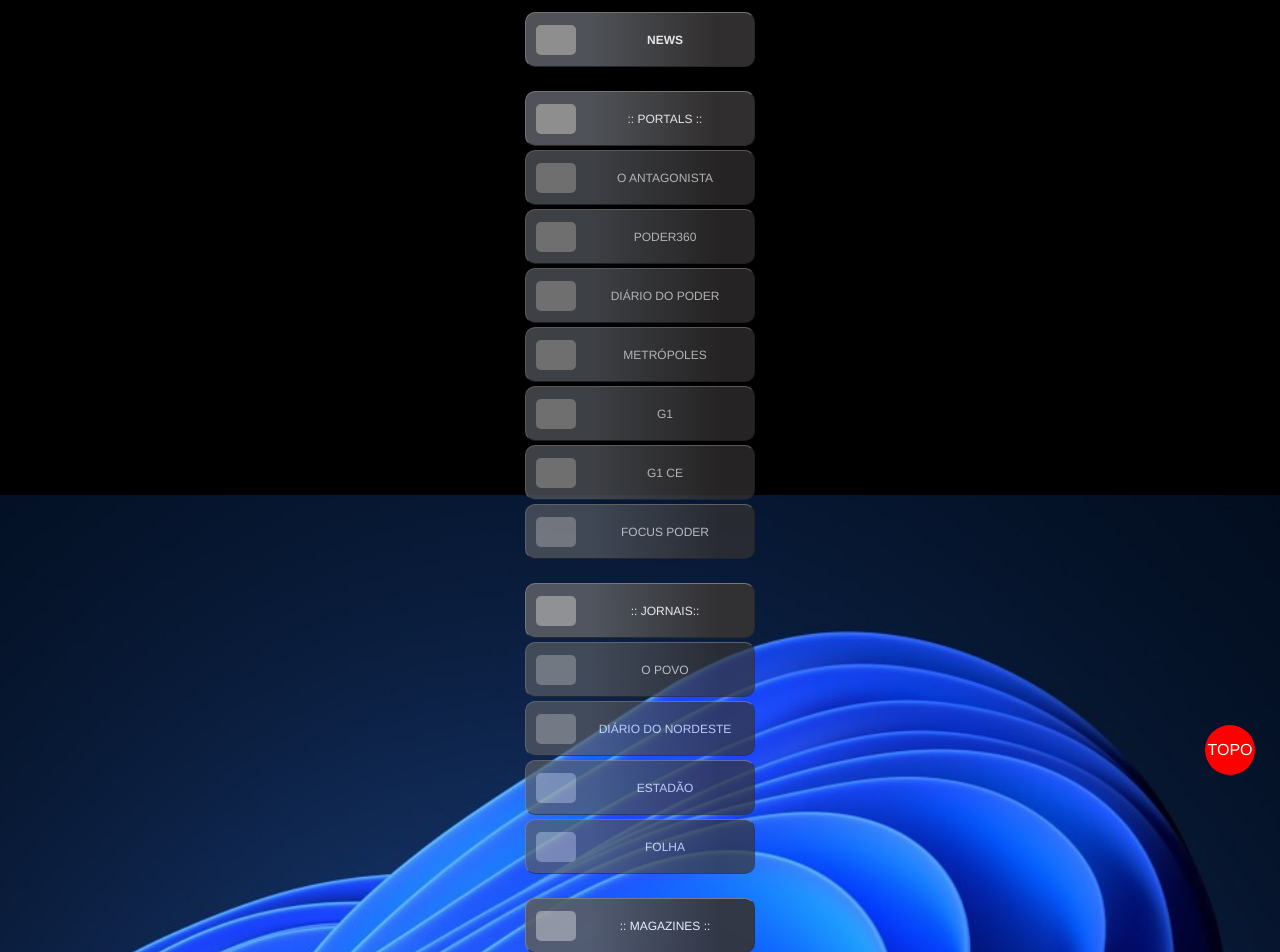
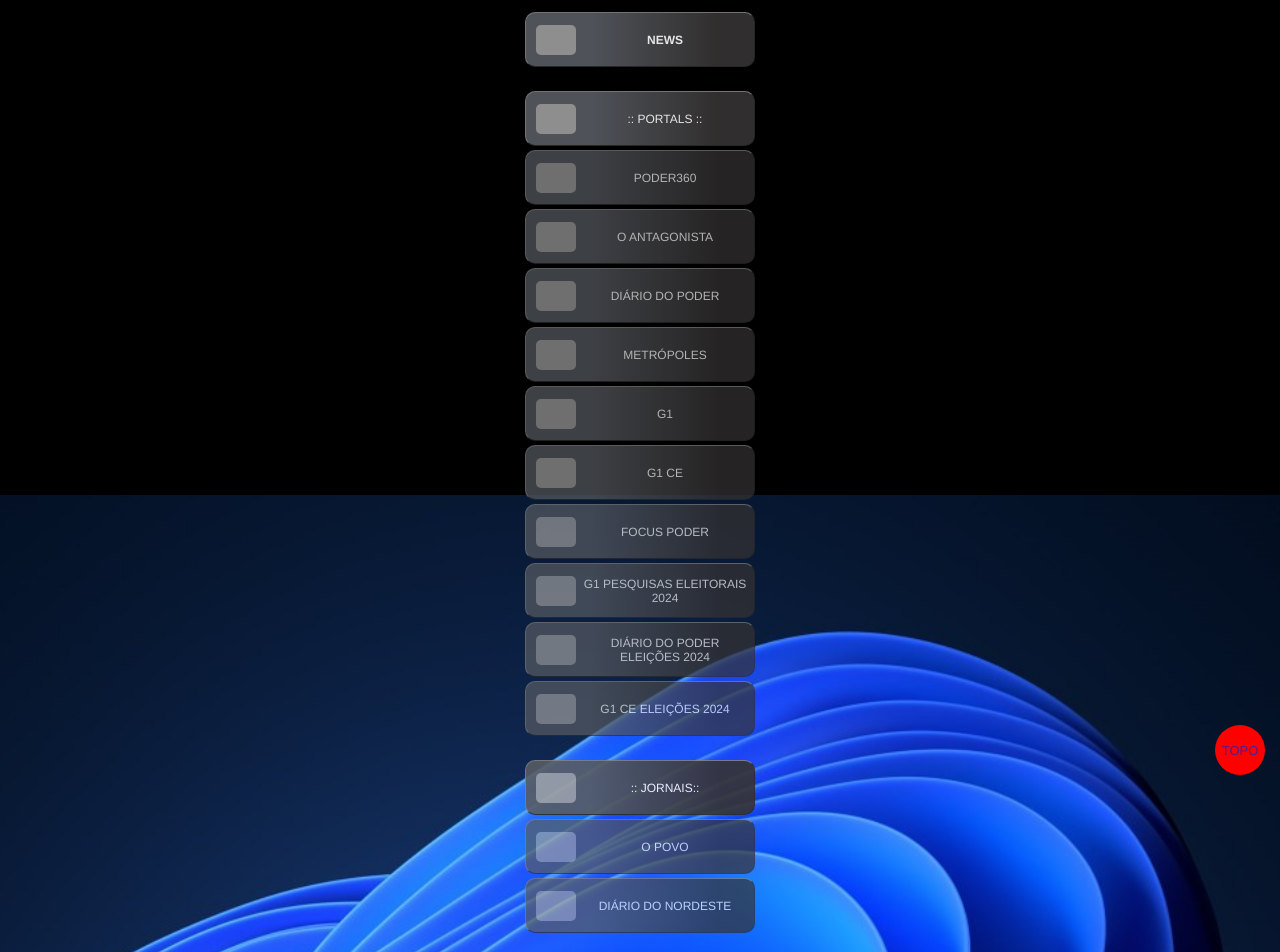
Before and after one commit to thuckness/links, a plain HTML site: page news.html in a window 1280 px wide. Shown: the top 952 px of the page. Drawn offline with Linux system fonts and the light colour scheme; grey boxes are pictures that could not be loaded.

Commit message:
Add files via upload

```diff
--- a/news.html
+++ b/news.html
@@ -26,11 +26,11 @@
             <a href="" target=""><button class="btn-tiles-cab"><img src="https://img.icons8.com/?size=100&id=rhvV5hIsMYPE&format=png&color=000000"
                 class="img-tiles" title="NEWS">:: PORTALS ::<p></p></button></a>
 
+            <a href="https://www.poder360.com.br/poder-hoje/" target="_blank"><button class="btn-tiles"><img  class="img-tiles" src="https://yt3.googleusercontent.com/ZG0WxC-PHfIhjsKev3zZ3WiGO07BPjWVIOY7Rc5PKSgi65gin4rUjNW2mypndPhxoYFNauee9Q=s160-c-k-c0x00ffffff-no-rj"
+                title="PODER360">PODER360<p></p></button></a>
+
             <a href="https://oantagonista.com.br" target="_blank"><button class="btn-tiles"><img  class="img-tiles" src="https://yt3.googleusercontent.com/exzJEW2XagXvJbjE0HGL2n0ulb19aDKj9l90T5pJ5OiEFjjNp2CCCVOnbd9olc6wMBznMNW5=s160-c-k-c0x00ffffff-no-rj"
                 title="O ANTAGONISTA">O ANTAGONISTA<p></p></button></a>
-
-            <a href="https://www.poder360.com.br" target="_blank"><button class="btn-tiles"><img  class="img-tiles" src="https://yt3.googleusercontent.com/ZG0WxC-PHfIhjsKev3zZ3WiGO07BPjWVIOY7Rc5PKSgi65gin4rUjNW2mypndPhxoYFNauee9Q=s160-c-k-c0x00ffffff-no-rj"
-                title="PODER360">PODER360<p></p></button></a>
 
             <a href="https://diariodopoder.com.br" target="_blank"><button class="btn-tiles"><img  class="img-tiles" src="https://yt3.googleusercontent.com/_qOcoh12a2_Q1fT8vetkR13z98Gujd5RFyfWSizON3S8U_HTrhGQupK6XJNyQ0LjkMVXLK9IHw=s160-c-k-c0x00ffffff-no-rj"
                 title="DIÁRIO DO PODER">DIÁRIO DO PODER<p></p></button></a>
@@ -41,11 +41,20 @@
             <a href="https://g1.globo.com" target="_blank"><button class="btn-tiles"><img  class="img-tiles" src="https://play-lh.googleusercontent.com/jFIwbIofKnamJhU4l5eOeRvf7Zy-VF7avOsUcTmsji9xtKR_Dc6CT7hR1siQkHHBX5w=w240-h480-rw"
                 title="G1">G1<p></p></button></a>
 
-            <a href="https://g1.globo.com/ce/ceara" target="_blank"><button class="btn-tiles"><img  class="img-tiles" src="https://play-lh.googleusercontent.com/jFIwbIofKnamJhU4l5eOeRvf7Zy-VF7avOsUcTmsji9xtKR_Dc6CT7hR1siQkHHBX5w=w240-h480-rw"
+            <a href="https://g1.globo.com/ce/ceara/ultimas-noticias/" target="_blank"><button class="btn-tiles"><img  class="img-tiles" src="https://play-lh.googleusercontent.com/jFIwbIofKnamJhU4l5eOeRvf7Zy-VF7avOsUcTmsji9xtKR_Dc6CT7hR1siQkHHBX5w=w240-h480-rw"
                 title="G1 CE">G1 CE<p></p></button></a>
 
             <a href="https://focuspoder.com.br" target="_blank"><button class="btn-tiles"><img  class="img-tiles" src="https://yt3.googleusercontent.com/8J7NQvus42fjbqkfwfaykSAwArs21f_qNqAhcgJ1rPFl16LjpRUEEyIfw-vFWO-gC1m7mV4SETU=s160-c-k-c0x00ffffff-no-rj"
                 title="FOCUS PODER">FOCUS PODER<p></p></button></a>
+
+            <a href="https://g1.globo.com/politica/eleicoes/2024/pesquisa-eleitoral/" target="_blank"><button class="btn-tiles"><img  class="img-tiles" src="https://play-lh.googleusercontent.com/jFIwbIofKnamJhU4l5eOeRvf7Zy-VF7avOsUcTmsji9xtKR_Dc6CT7hR1siQkHHBX5w=w240-h480-rw"
+                title="ELEIÇÕES 2024">G1 PESQUISAS ELEITORAIS 2024<p></p></button></a>
+
+            <a href="https://diariodopoder.com.br/tag/eleicoes-2024" target="_blank"><button class="btn-tiles"><img  class="img-tiles" src="https://yt3.googleusercontent.com/_qOcoh12a2_Q1fT8vetkR13z98Gujd5RFyfWSizON3S8U_HTrhGQupK6XJNyQ0LjkMVXLK9IHw=s160-c-k-c0x00ffffff-no-rj"
+                title="DIÁRIO DO PODER">DIÁRIO DO PODER ELEIÇÕES 2024<p></p></button></a>
+
+            <a href="https://g1.globo.com/ce/ceara/eleicoes/2024/" target="_blank"><button class="btn-tiles"><img  class="img-tiles" src="https://play-lh.googleusercontent.com/jFIwbIofKnamJhU4l5eOeRvf7Zy-VF7avOsUcTmsji9xtKR_Dc6CT7hR1siQkHHBX5w=w240-h480-rw"
+                title="G1 CE ELEIÇÕES 2024">G1 CE ELEIÇÕES 2024<p></p></button></a>
 
             <a href="" target="_blank"><button class="btn-hidden"><img  class="img-tiles" src=""
                 class="img-tiles" title=""><p></p></button></a>
@@ -94,12 +103,6 @@
 
             <a href="https://diariodonordeste.verdesmares.com.br" target="_blank"><button class="btn-tiles"><img  class="img-tiles" src="https://yt3.ggpht.com/Vr0iVQM4X5KDnrEpMdIjTfMbWLVlK9Ik_k_jU34Ypr_oJMeTmsljQDWkfsGHqdSecTwqLwuE=s176-c-k-c0x00ffffff-no-rj-mo"
                 title="DIÁRIO DO NORDESTE">DIÁRIO DO NORDESTE<p></p></button></a>
-
-            <a href="https://estadao.com.br" target="_blank"><button class="btn-tiles"><img  class="img-tiles" src="https://yt3.ggpht.com/Fq6Ht790IqKE2kGU1kfqQJeD7dRjYeHEbiPGSZNVIRnkYA8xO7J0y9QFJdkVVxTLwwynBDCU=s176-c-k-c0x00ffffff-no-rj-mo"
-                title="ESTADÃO">ESTADÃO<p></p></button></a>
-
-            <a href="https://www1.folha.uol.com.br/poder/" target="_blank"><button class="btn-tiles"><img  class="img-tiles" src="https://yt3.googleusercontent.com/N2fcR7REBeaSDM5eVvOJNDZRfn5vwPMSqnYGzBXnVbA9XNeduuQvbJrn745SGmFM9KF4FSSzJTA=s160-c-k-c0x00ffffff-no-rj"
-                title="FOLHA">FOLHA<p></p></button></a>
 
             <a href="" target="_blank"><button class="btn-hidden"><img  class="img-tiles" src=""
                 class="img-tiles" title=""><p></p></button></a>
@@ -320,9 +323,6 @@
             <a href="https://politicos.org.br" target="_blank"><button class="btn-tiles"><img  class="img-tiles" src="https://yt3.googleusercontent.com/V1AxI081GVUiGZAEA_ff76Yyl2JDA105DCsIqrkWMAaPS1eCkUnyaterYCcS6Kua29_ZHYKN=s160-c-k-c0x00ffffff-no-rj"
                 title="RANKING DOS POLÍTICOS">RANKING DOS POLÍTICOS<p></p></button></a>
 
-            <a href="https://g1.globo.com/politica/eleicoes/2024/pesquisa-eleitoral/" target="_blank"><button class="btn-tiles"><img  class="img-tiles" src="https://play-lh.googleusercontent.com/jFIwbIofKnamJhU4l5eOeRvf7Zy-VF7avOsUcTmsji9xtKR_Dc6CT7hR1siQkHHBX5w=w240-h480-rw"
-                title="ELEIÇÕES 2024">ELEIÇÕES 2024<p></p></button></a>
-
             <a href="https://g1.globo.com/politica/eleicoes/2024/quem-eu-escolho/" target="_blank"><button class="btn-tiles"><img  class="img-tiles" src="https://play-lh.googleusercontent.com/jFIwbIofKnamJhU4l5eOeRvf7Zy-VF7avOsUcTmsji9xtKR_Dc6CT7hR1siQkHHBX5w=w240-h480-rw"
                 title="ELEIÇÕES 2024 - CANDIDATURAS">ELEIÇÕES 2024 - CANDIDATURAS<p></p></button></a>
 
--- a/style.css
+++ b/style.css
@@ -140,8 +140,6 @@
 
 }
 
-
-
 .btn-hidden{
     display: flex;
     flex-direction: row;
@@ -166,19 +164,21 @@
     align-items: center;
     justify-content: center;
     font-family:'Franklin Gothic Medium', 'Arial Narrow', Arial, sans-serif;
+    font-size: 13px;
     bottom: 25px;
-    right: 25px;
+    right: 15px;
     border-radius: 50%;
-    border: 1px solid var(--dois);
+    /* transition: 0.5s; */
+    /* border: 1px solid var(--dois); */
   }
 
 .irtopo a {
     display: block;
-    color: var(--dois)!important;
+    /* color: var(--dois)!important; */
     padding: 12px 8px;
-    text-decoration: none!important;
+    text-decoration: none;
   }
 
 .irtopo a:hover {
-    color: green !important;
+    color: white!important;
   }
```
Also changed, not shown: dev.html (+8 -2 lines), myst.html (+3 -0 lines), offc.html (+6 -0 lines).
